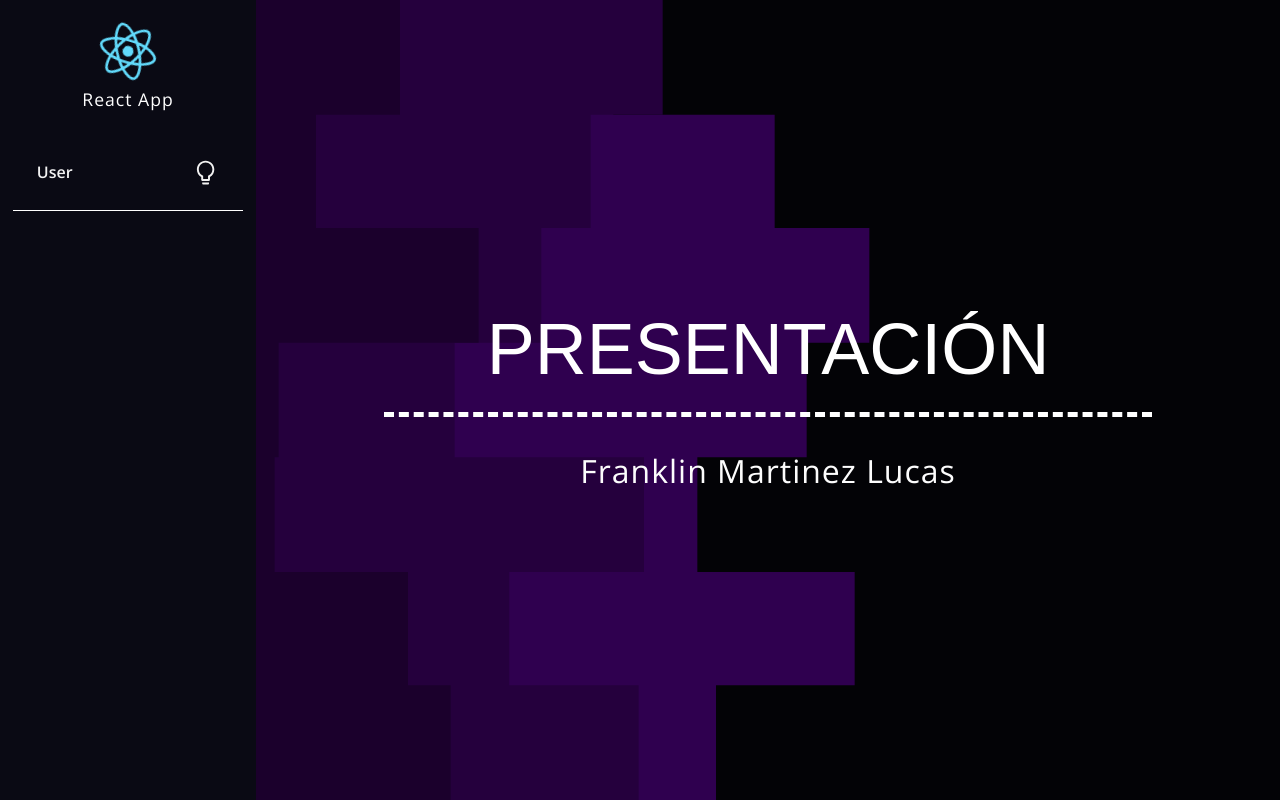
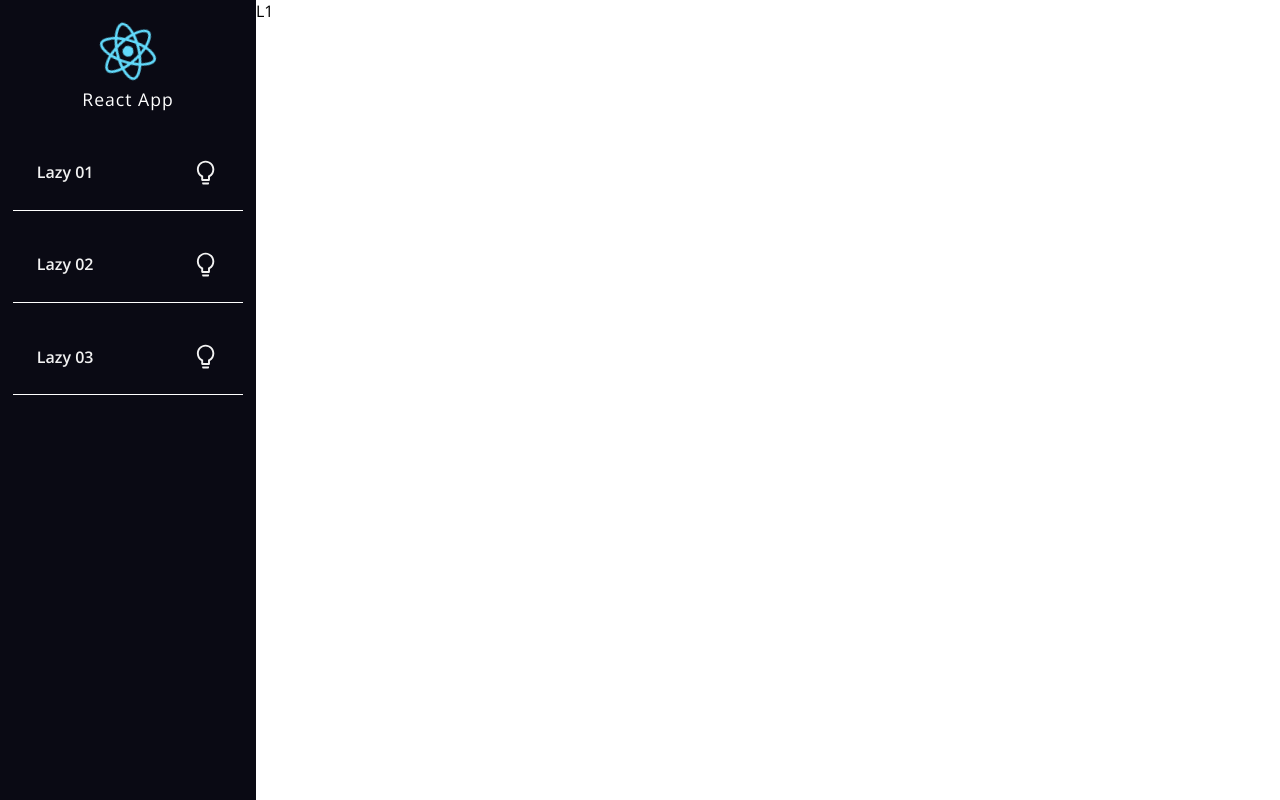
Before and after one commit to Franklin361/react_app, a React (Vite) app: page /lazy1 in a window 1280 px wide. Before the commit this address led to /. Built offline with nearby package versions, Linux system fonts and the light colour scheme; a web font is replaced by a local one.

Commit message:
creacion de paginas y router

```diff
--- /dev/null
+++ b/src/01-LazyLoad/pages/LazyLoad1.tsx
@@ -0,0 +1,9 @@
+import React from 'react'
+
+export const LazyLoad1 = () => {
+    return (
+        <div>
+            L1
+        </div>
+    )
+}
--- /dev/null
+++ b/src/01-LazyLoad/pages/LazyLoad2.tsx
@@ -0,0 +1,9 @@
+import React from 'react'
+
+export const LazyLoad2 = () => {
+    return (
+        <div>
+            L2
+        </div>
+    )
+}
--- /dev/null
+++ b/src/01-LazyLoad/pages/LazyLoad3.tsx
@@ -0,0 +1,9 @@
+import React from 'react'
+
+export const LazyLoad3 = () => {
+    return (
+        <div>
+            L3
+        </div>
+    )
+}
--- /dev/null
+++ b/src/01-LazyLoad/pages/index.tsx
@@ -0,0 +1,3 @@
+export { LazyLoad1 } from './LazyLoad1';
+export { LazyLoad2 } from './LazyLoad2';
+export { LazyLoad3 } from './LazyLoad3';
--- a/src/components/NavBar.tsx
+++ b/src/components/NavBar.tsx
@@ -20,8 +20,16 @@ export const NavBar = () => {
                 <span>React App</span>
             </header>
             <nav>
-                <Link to="other" className={`link_nav ${activeClass('other')}`} >
-                    <span>User</span>
+                <Link to="lazy1" className={`link_nav ${activeClass('other')}`} >
+                    <span>Lazy 01</span>
+                    <AiOutlineBulb className="icon" />
+                </Link>
+                <Link to="lazy2" className={`link_nav ${activeClass('other')}`} >
+                    <span>Lazy 02</span>
+                    <AiOutlineBulb className="icon" />
+                </Link>
+                <Link to="lazy3" className={`link_nav ${activeClass('other')}`} >
+                    <span>Lazy 03</span>
                     <AiOutlineBulb className="icon" />
                 </Link>
             </nav>
--- a/src/router/AppRouter.tsx
+++ b/src/router/AppRouter.tsx
@@ -2,7 +2,8 @@ import { Navigate, Route, Routes } from "react-router"
 import { NavBar } from "../components/NavBar"
 
 import { PrestantaionPage } from "../pages/Presentation/PrestantaionPage"
-import { UserPage } from "../pages/User/UserPage"
+
+import { LazyLoad1, LazyLoad2, LazyLoad3 } from '../01-LazyLoad/pages'
 
 
 export const AppRouter = () => {
@@ -11,7 +12,10 @@ export const AppRouter = () => {
             <NavBar />
             <Routes>
                 <Route path="/" element={<PrestantaionPage />} />
-                <Route path="other" element={<UserPage />} />
+                <Route path="lazy1" element={ <LazyLoad1/> } />
+                <Route path="lazy2" element={ <LazyLoad2/> } />
+                <Route path="lazy3" element={ <LazyLoad3/> } />
+
                 <Route path="*" element={ <Navigate to="/" /> } />
             </Routes>
         </div>
```
